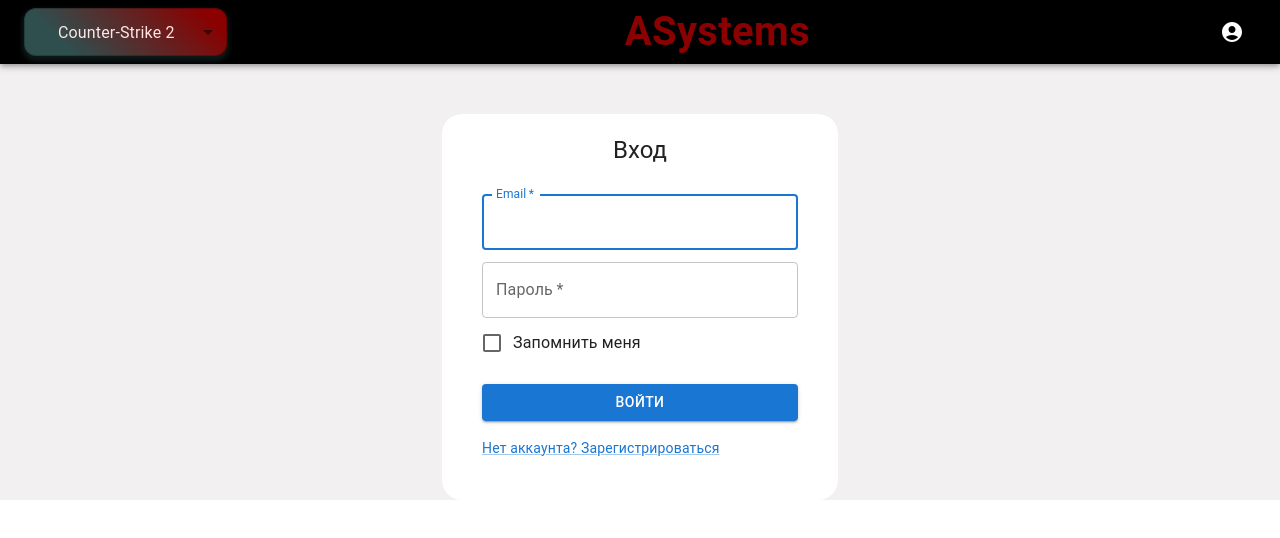
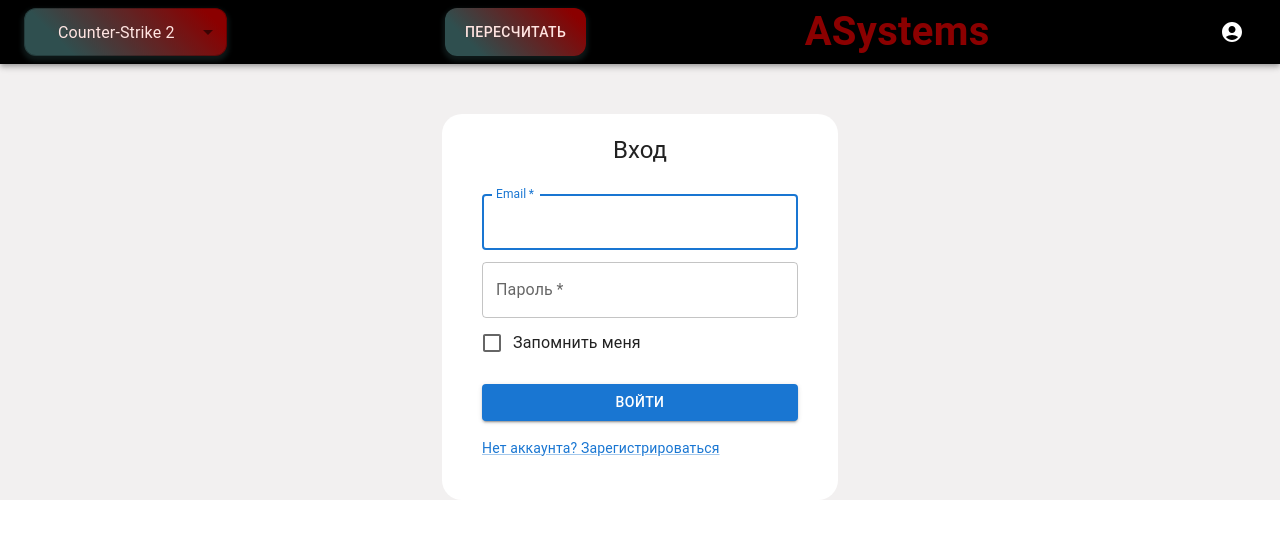
Before and after one commit to AlekseiMonakhov/steam-parser, a React (Create React App) app in the folder frontend/: page /login in a window 1280 px wide. Shown: the top 538 px of the page. Built offline with nearby package versions, Linux system fonts and the light colour scheme.

Commit message:
add recalculate button

```diff
--- a/frontend/src/components/header/header.module.css
+++ b/frontend/src/components/header/header.module.css
@@ -38,3 +38,17 @@
 .LoggedInButton:hover {
   text-decoration: underline;
 }
+
+.recalculateButton {
+  background: linear-gradient(45deg, #2F4F4F 20%, #8B0000 90%);
+  border: 0;
+  border-radius: 3px;
+  box-shadow: 0 3px 5px 2px rgba(47, 79, 79, .3);
+  color: #FFE4E1;
+  height: 48px;
+  padding: 0 20px;
+  text-align: center;
+  display: flex;
+  align-items: center;
+  justify-content: center;
+}
--- a/frontend/src/components/header/header.tsx
+++ b/frontend/src/components/header/header.tsx
@@ -8,14 +8,15 @@ import Typography from '@mui/material/Typography';
 import Menu from '@mui/material/Menu';
 import MenuItem from '@mui/material/MenuItem';
 import Select, { SelectChangeEvent } from '@mui/material/Select';
+import Button from '@mui/material/Button';
 import { useGameStore } from '../../storage/gameStore';
 import styles from './header.module.css';
-import { Button } from '@mui/material';
 import { Link } from 'react-router-dom';
 
 export default function Header() {
     const [anchorEl, setAnchorEl] = useState<null | HTMLElement>(null);
-  const { gameCode, setGameCode } = useGameStore();
+    const [loading, setLoading] = useState(false);
+    const { gameCode, setGameCode, setData } = useGameStore();
 
     const handleMenuClick = (event: React.MouseEvent<HTMLButtonElement>) => {
         setAnchorEl(event.currentTarget);
@@ -27,6 +28,21 @@ export default function Header() {
 
     const handleGameChange = (event: SelectChangeEvent<number>) => {
         setGameCode(parseInt(event.target.value as string, 10));
+    };
+
+    const handleRecalculate = async () => {
+        setLoading(true);
+        try {
+            const response = await fetch(`http://localhost:3008/api/recalculate-coefficients/${gameCode}`);
+            const result = await response.json();
+            if (result.length > 0) {
+                setData(result);
+            }
+        } catch (error) {
+            console.error('Error recalculating coefficients:', error);
+        } finally {
+            setLoading(false);
+        }
     };
 
     return (
@@ -56,12 +72,35 @@ export default function Header() {
                         <MenuItem value={570}>Dota 2</MenuItem>
                         <MenuItem value={578080}>PUBG</MenuItem>
                     </Select>
+                    <Button
+                        onClick={handleRecalculate}
+                        disabled={loading}
+                        className={styles.recalculateButton}
+                        sx={{
+                            background: 'linear-gradient(45deg, #2F4F4F 20%, #8B0000 90%)',
+                            border: 0,
+                            borderRadius: 3,
+                            boxShadow: '0 3px 5px 2px rgba(47, 79, 79, .3)',
+                            color: '#FFE4E1',
+                            height: 48,
+                            padding: '0 20px',
+                            textAlign: 'center',
+                            display: 'flex',
+                            alignItems: 'center',
+                            justifyContent: 'center',
+                            '&:disabled': {
+                                background: 'linear-gradient(45deg, #2F4F4F 20%, #8B0000 90%)',
+                                opacity: 0.5,
+                            }
+                        }}
+                    >
+                        {loading ? 'Ожидайте' : 'Пересчитать'}
+                    </Button>
                     <Link to="/" className={styles.link}>
                         <Typography variant="h6" sx={{ flexGrow: 1, textAlign: 'center', fontWeight: 'bold', fontSize: '2.5rem', color: 'darkred' }}>
                             ASystems
                         </Typography>
                     </Link>
-
                     <IconButton
                         size="large"
                         aria-label="account of current user"
```
Lines whose indentation alone changed are shown as unchanged.
